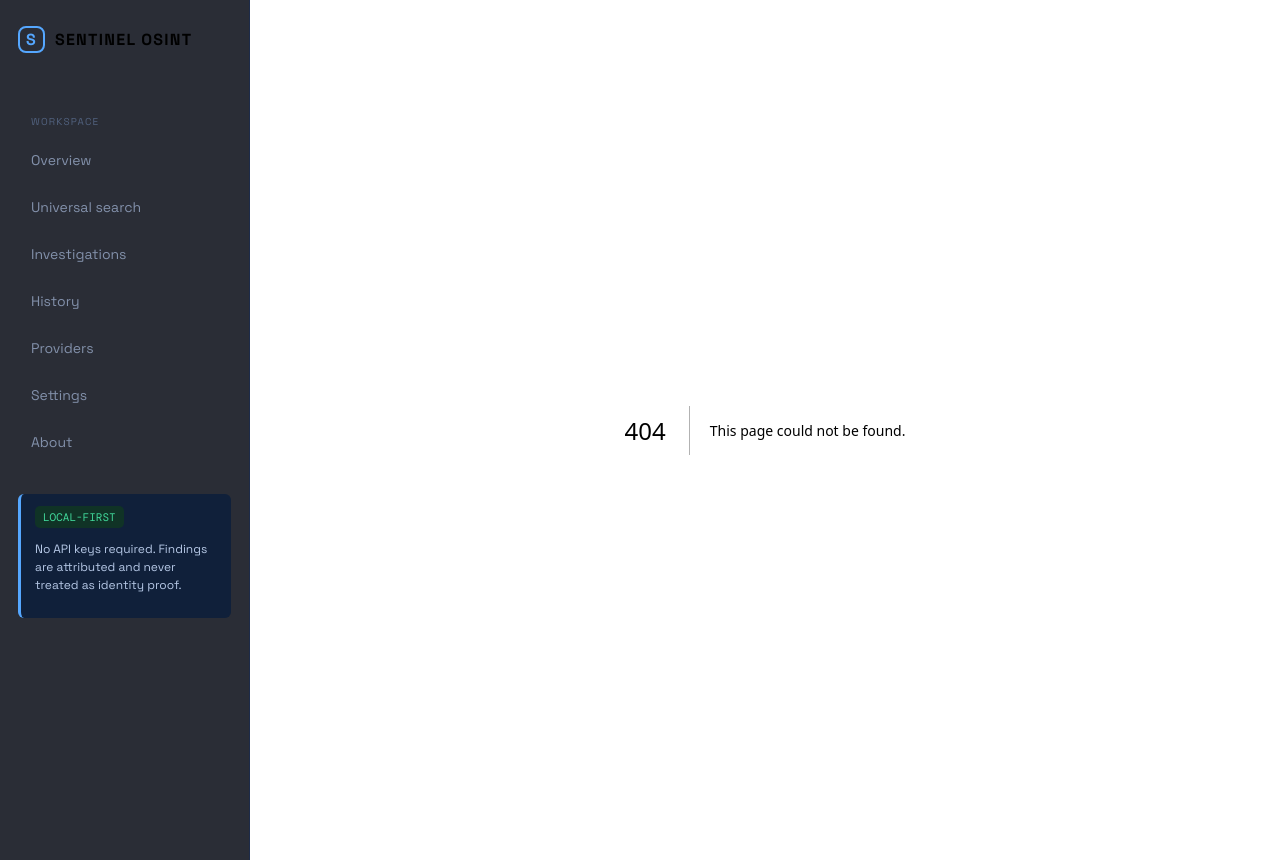
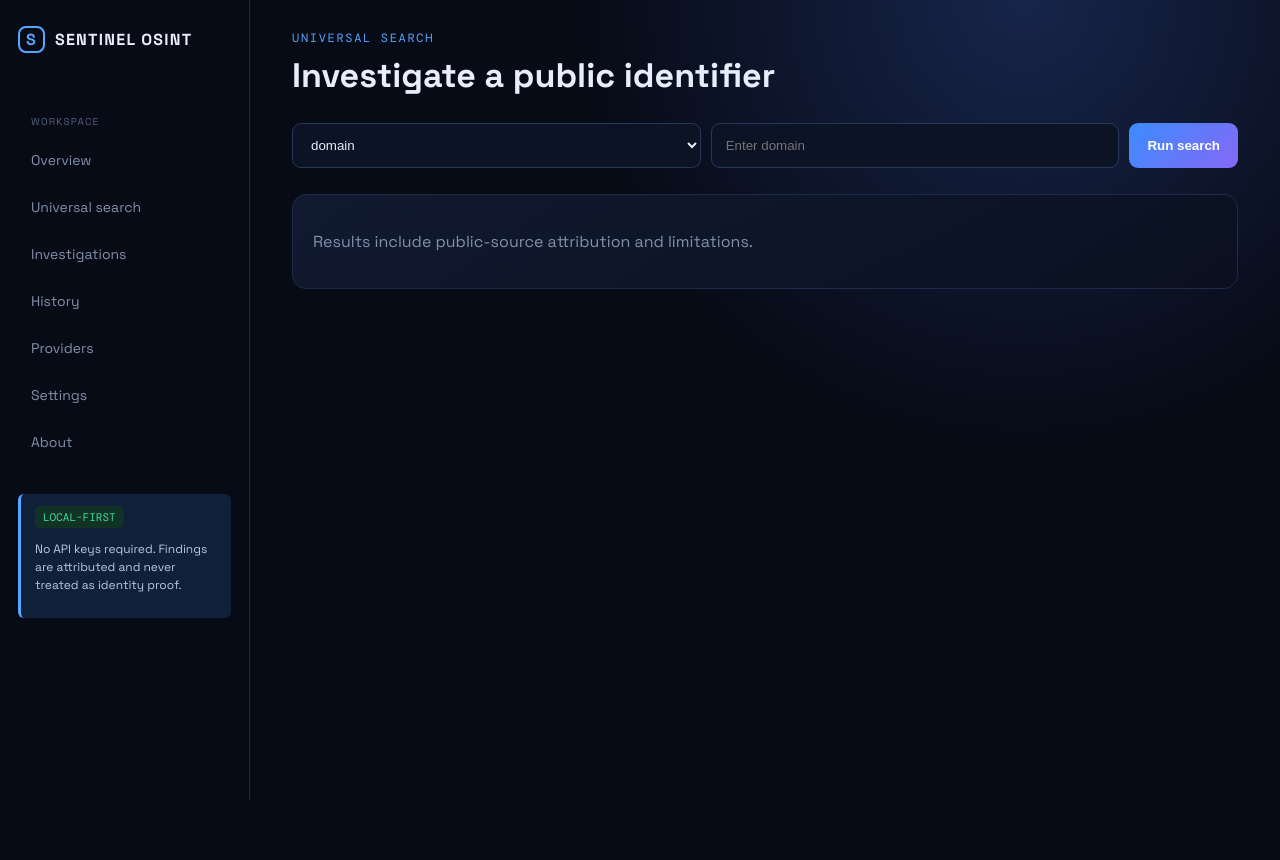
Before and after one commit to sulthanhadilk/sentinel-osint, a Next.js app: page /search in a window 1280 px wide. Before the commit this address had no page. After the commit the page ends 800 px from the top, so only its background shows below. Built offline with nearby package versions, Linux system fonts and the light colour scheme.

Commit message:
Complete Sentinel OSINT source import

```diff
--- /dev/null
+++ b/app/search/page.tsx
@@ -0,0 +1,4 @@
+"use client";
+import {useState} from "react";
+const types=["username","email","phone","domain","ip","url"];
+export default function Search(){const [type,setType]=useState("domain"),[query,setQuery]=useState(""),[items,setItems]=useState<any[]>([]),[error,setError]=useState("");async function submit(e:any){e.preventDefault();setError("");const r=await fetch("/api/search",{method:"POST",headers:{"content-type":"application/json"},body:JSON.stringify({type,query})});const data=await r.json();if(!r.ok){setError(data.error||"Search failed");return;}setItems(data.findings||[]);}return <><div className="eyebrow">Universal search</div><h1 className="title">Investigate a public identifier</h1><form className="searchbar" onSubmit={submit}><select className="input" value={type} onChange={e=>setType(e.target.value)}>{types.map(x=><option key={x}>{x}</option>)}</select><input className="input" aria-label="Search query" value={query} onChange={e=>setQuery(e.target.value)} placeholder={'Enter '+type}/><button className="button">Run search</button></form>{error&&<p className="notice">{error}</p>}<section className="card panel">{items.length?items.map((f,i)=><div className="finding" key={i}><strong>{f.title}</strong><p className="muted">{f.summary}</p><span className="badge">{f.mode} · {f.status}</span></div>):<p className="muted">Results include public-source attribution and limitations.</p>}</section></>}
```
